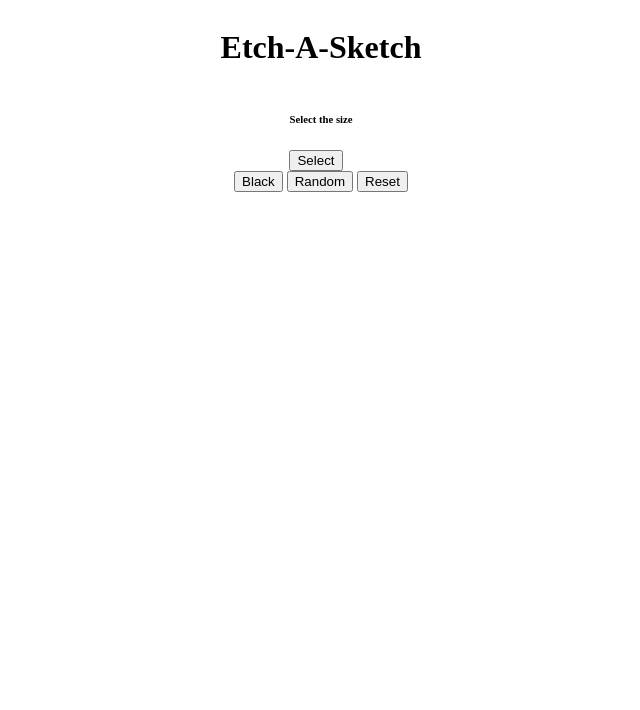
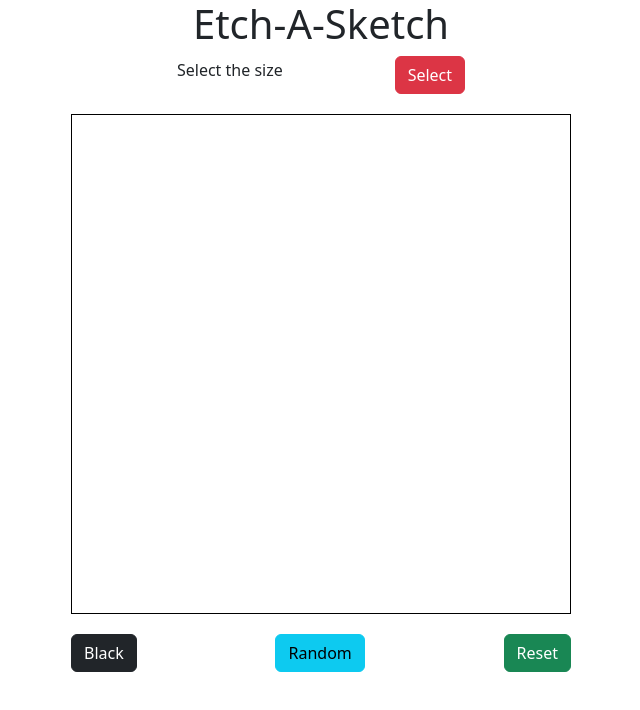
Before and after one commit to Kiporion/etch-a-sketch, a plain HTML site: page index.html in a window 1280 px wide. Shown: the whole page, without its empty margins (319-959 px from the left). Drawn offline with nearby package versions, Linux system fonts and the light colour scheme.

Commit message:
Base html and css added

```diff
--- a/index.html
+++ b/index.html
@@ -4,7 +4,8 @@
     <meta charset="UTF-8" />
     <meta http-equiv="X-UA-Compatible" content="IE=edge" />
     <meta name="viewport" content="width=device-width, initial-scale=1.0" />
-    <link href="styles.css" rel="stylesheet" />
+    <link rel="stylesheet" href="styles.css"  />
+    <link rel="stylesheet" href="https://cdn.jsdelivr.net/npm/bootstrap@5.3.0-alpha1/dist/css/bootstrap.min.css" integrity="sha384-GLhlTQ8iRABdZLl6O3oVMWSktQOp6b7In1Zl3/Jr59b6EGGoI1aFkw7cmDA6j6gD" crossorigin="anonymous">
     <script src="main.js"></script>
     <title>Etch-A-Sketch</title>
   </head>
@@ -12,13 +13,13 @@
     <h1>Etch-A-Sketch</h1>
     <div class="header">
       <h6>Select the size</h6>
-      <button id="popup">Select</button>
+      <button id="popup" class="btn btn-danger">Select</button>
     </div>
-    <div class="container"></div>
+    <div class="board"></div>
     <div class="footer">
-      <button>Black</button>
-      <button>Random</button>
-      <button>Reset</button>
+      <button class="btn btn-dark">Black</button>
+      <button class="btn btn-info">Random</button>
+      <button class="btn btn-success">Reset</button>
     </div>
   </body>
 </html>
--- a/styles.css
+++ b/styles.css
@@ -1,5 +1,30 @@
 body {
   display: flex;
   align-items: center;
+  align-items:center;
   flex-direction: column;
 }
+
+.header{
+  display:flex;
+  flex-direction: row;
+  align-items: center;
+  width:400px;
+  justify-content: space-around;
+  margin-bottom: 20px;
+}
+
+.footer{
+  display:flex;
+  flex-direction: row;
+  justify-content: space-between;
+  width:500px;
+  margin-top: 20px;
+}
+
+.board{
+  width:500px;
+  height:500px;
+  display:grid;
+  border:1px solid black;
+}
```
